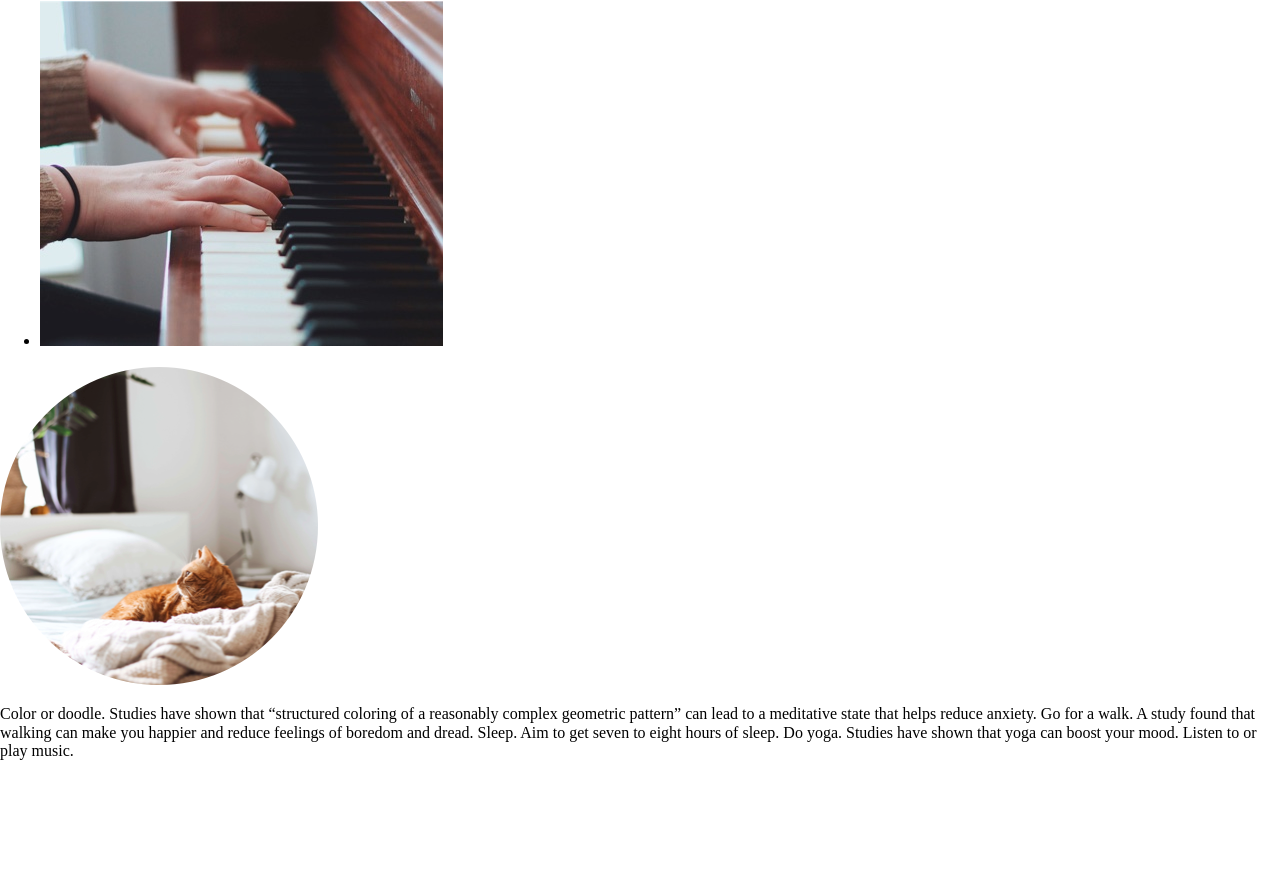
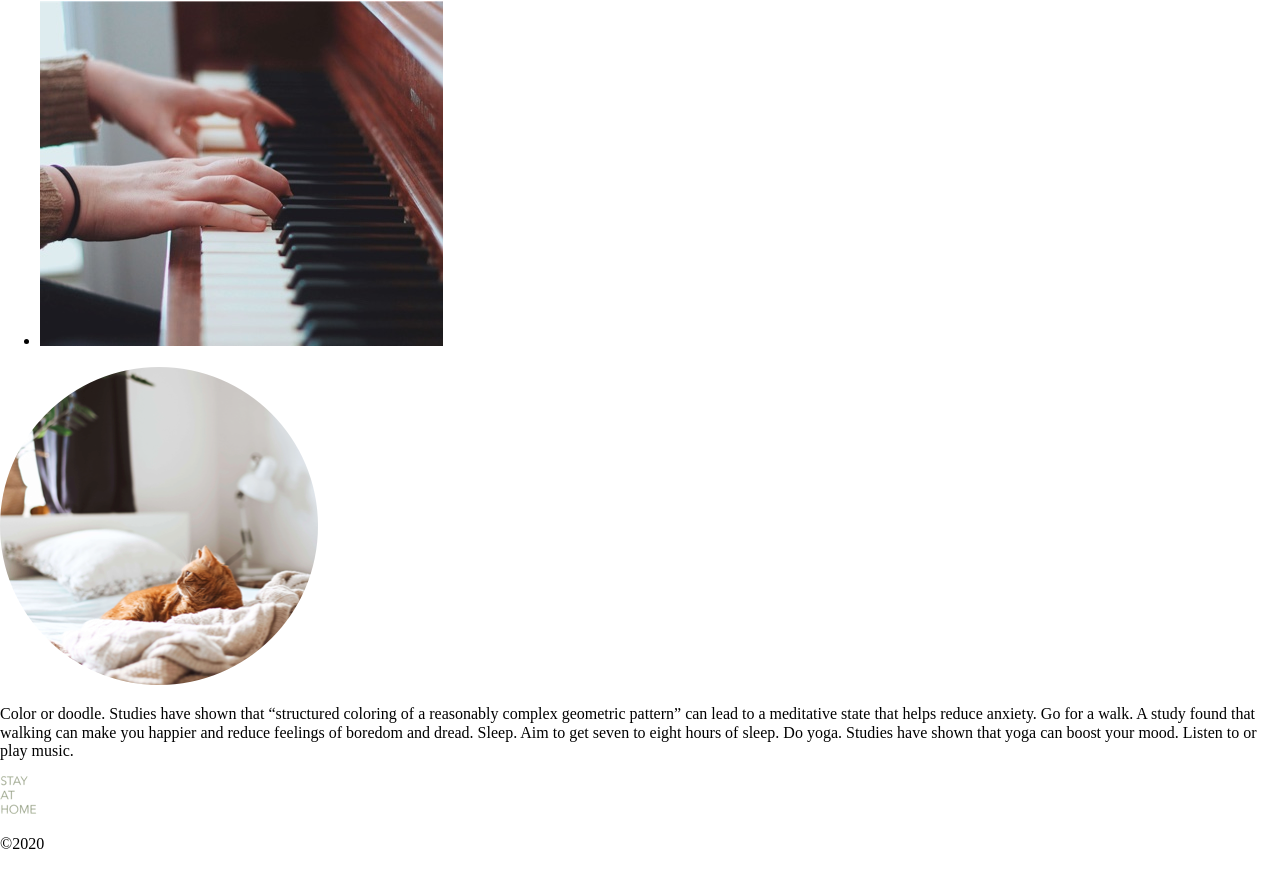
Before and after one commit to eugeniekwon/homework, a plain HTML site: page deploy/index.html in a window 1280 px wide. Shown: the part 3414-4283 px from the top of the page. Before the commit the page ends 4190 px from the top, so only its background shows below. Drawn offline with nearby package versions, Linux system fonts and the light colour scheme.

Commit message:
all content

```diff
--- a/deploy/index.html
+++ b/deploy/index.html
@@ -57,7 +57,10 @@
                                 Do yoga.   Studies have shown that yoga can boost your mood. Listen to or play music.</p>
                         </article>
                     </section>
-    <footer></footer>
+    <footer>
+                            <img src="img/footer/logo.png" alt="logo">
+                            <p>©2020</p>
+                        </footer>
 
     <!-- jQuery -->
     <script src="https://ajax.googleapis.com/ajax/libs/jquery/3.4.1/jquery.min.js"></script>
```
Also changed, not shown: deploy/img/footer/©2020.png (deleted), 3 other files.
